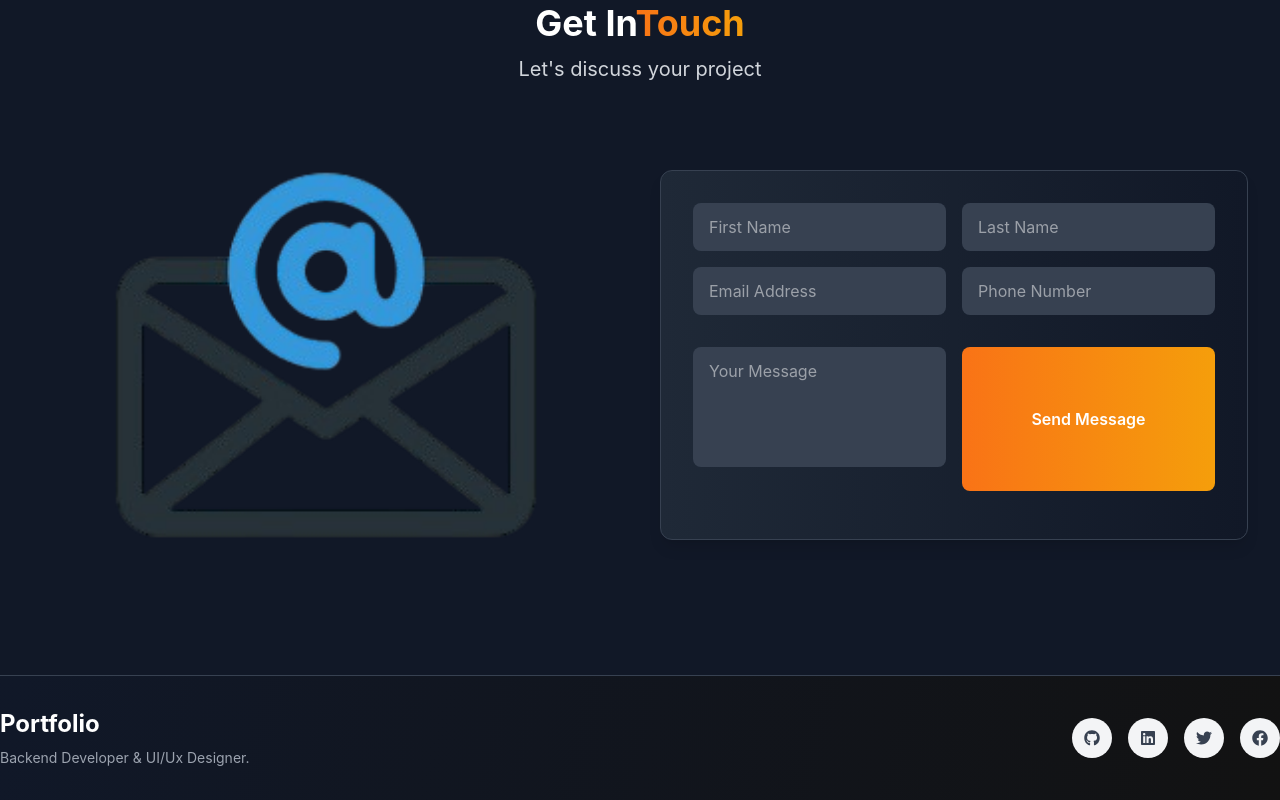
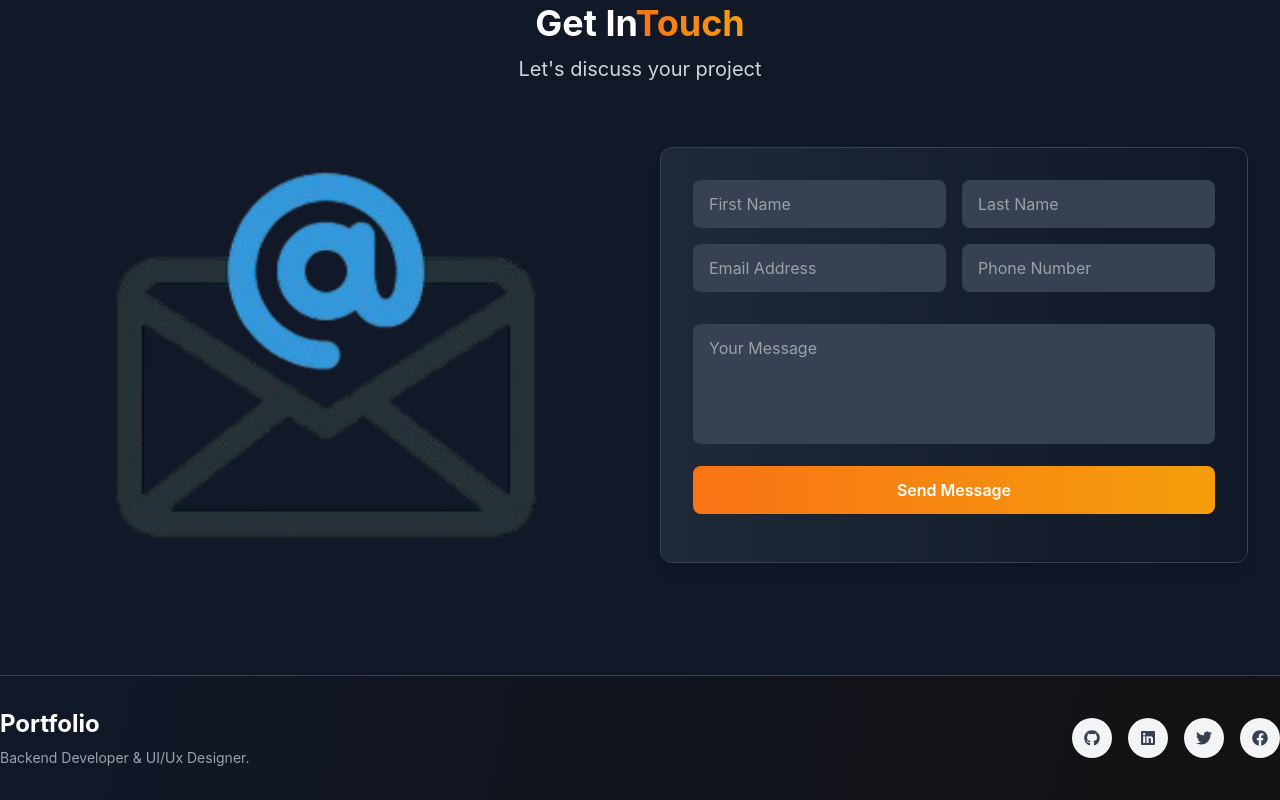
Before and after one commit to shehabuddin380/portfolio-website, a React (Vite) app: page / in a window 1280 px wide. Shown: the part 4659-5459 px from the top of the page. Built offline with nearby package versions, Linux system fonts and the light colour scheme.

Commit message:
update code and digain

```diff
--- a/src/components/Contact.jsx
+++ b/src/components/Contact.jsx
@@ -95,25 +95,31 @@ const Contact = ({ darkMode }) => {
                             required/>
 
                             {/* Message */}
+                            <div className="sm:col-span-2">
                                 <textarea
-                            rows='4'
-                            placeholder='Your Message'
+                                    rows="4"
+                                    placeholder="Your Message"
                                     style={{
                                     backgroundColor: darkMode ? '#374151' : '#faede3',
                                     borderColor: darkMode ? '#4b5563' : '#d1d5db',
                                     color: darkMode ? 'white' : '#1f2937'
                                     }}
-                            className='w-full px-3 sm:px-4 py-2 sm:py-3 rounded-lg text-sm sm:text-base focus:border-orange-500 focus:ring-2 focus:ring-orange-500/20 transition-all mb-4 sm:mb-6 resize-none'
-                            required/>
+                                    className="w-full px-3 sm:px-4 py-3 rounded-lg text-sm sm:text-base focus:border-orange-500 focus:ring-2 focus:ring-orange-500/20 transition-all resize-none"
+                                    required
+                                />
+                                </div>
 
+                                <div className="sm:col-span-2">
                                 <button
-                            type='submit'
+                                    type="submit"
                                     style={{
                                     background: 'linear-gradient(to right, #f97316, #f59e0b)',
                                     }}
-                            className='w-full py-2 px-3 sm:py-2 text-white font-semibold rounded-lg text-sm sm:text-base hover:shadow-lg hover:shadow-orange-500/25 hover:scale-[1.02] transition-all'>
+                                    className="w-full py-3 text-white font-semibold rounded-lg text-sm sm:text-base hover:shadow-lg hover:shadow-orange-500/25 hover:scale-[1.02] transition-all"
+                                >
                                     Send Message
                                 </button>
+                                </div>
                         </div>
 
                     </form>
```
Lines whose indentation alone changed are shown as unchanged.
